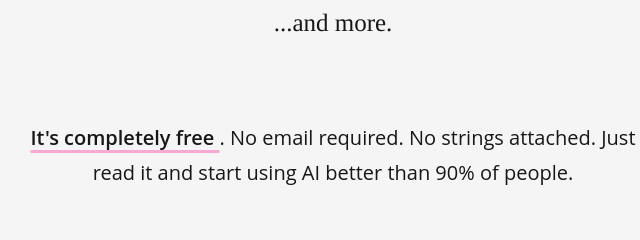
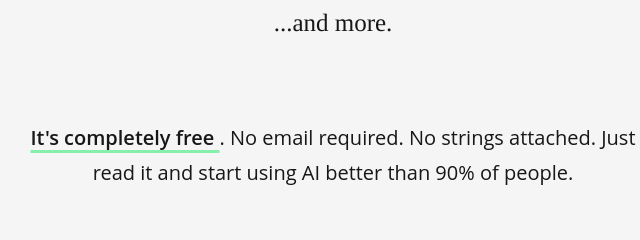
Before and after one commit to intergalacticmammoth/ai-for-everyone, a website: page index.html in a window 1280 px wide. Shown: the part 1780-2020 px from the top of the page, 307-947 px from the left. Drawn offline with nearby package versions, Linux system fonts and the light colour scheme; no server answers; a web font is replaced by a local one.

Commit message:
ai4e/ minor style

```diff
--- a/index.html
+++ b/index.html
@@ -158,7 +158,7 @@
       <div class="my-12 mx-auto text-center w-9/12 md:w-full max-w-lg px-3 py-4">
         <p class="m-0">
           <span
-            class="font-semibold underline decoration-3 underline-offset-[5px] decoration-pink-300 dark:decoration-pink-500">
+            class="font-semibold underline decoration-3 underline-offset-[5px] decoration-green-300 dark:decoration-green-300">
             It's completely free
           </span>. No email required. No strings attached. Just read it and start using AI better than 90% of people.
         </p>
```
Also changed, not shown: src/output.css.
